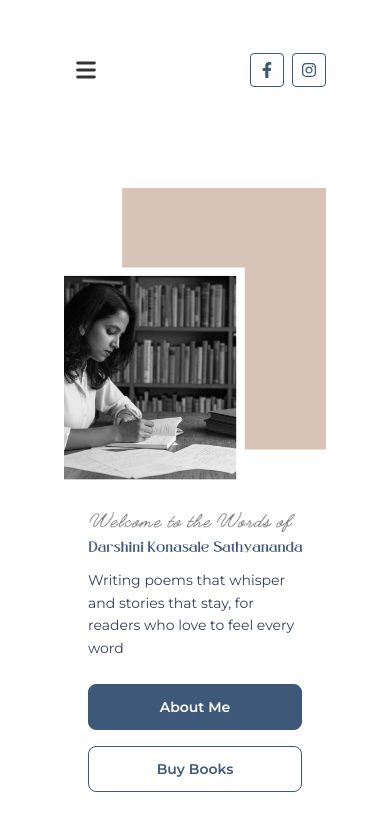
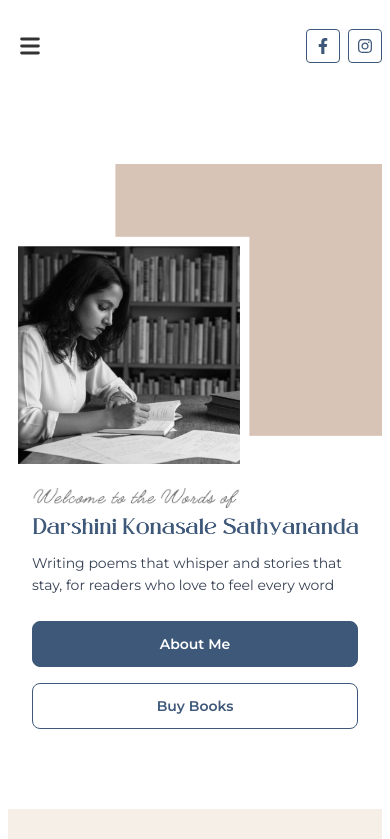
Before and after one commit to dishakemble260/dkonasale, a React (Vite) app: page / in a window 390 px wide. Shown: the top 839 px of the page. Built offline with nearby package versions, Linux system fonts and the light colour scheme.

Commit message:
changed padding

```diff
--- a/src/pages/Landing.jsx
+++ b/src/pages/Landing.jsx
@@ -27,7 +27,7 @@ const Landing = () => {
   };
 
   return (
-    <div className="bg-[#fff] px-16 py-8">
+    <div className="bg-[#fff] px-2 sm:px-2 md:px-8 lg:px-16 py-2 sm:py-2 md:py-8 lg:py-8">
       <Navbar onItemSelect={handleItemSelect} />
       <div className="pt-20">
         {" "}
```
